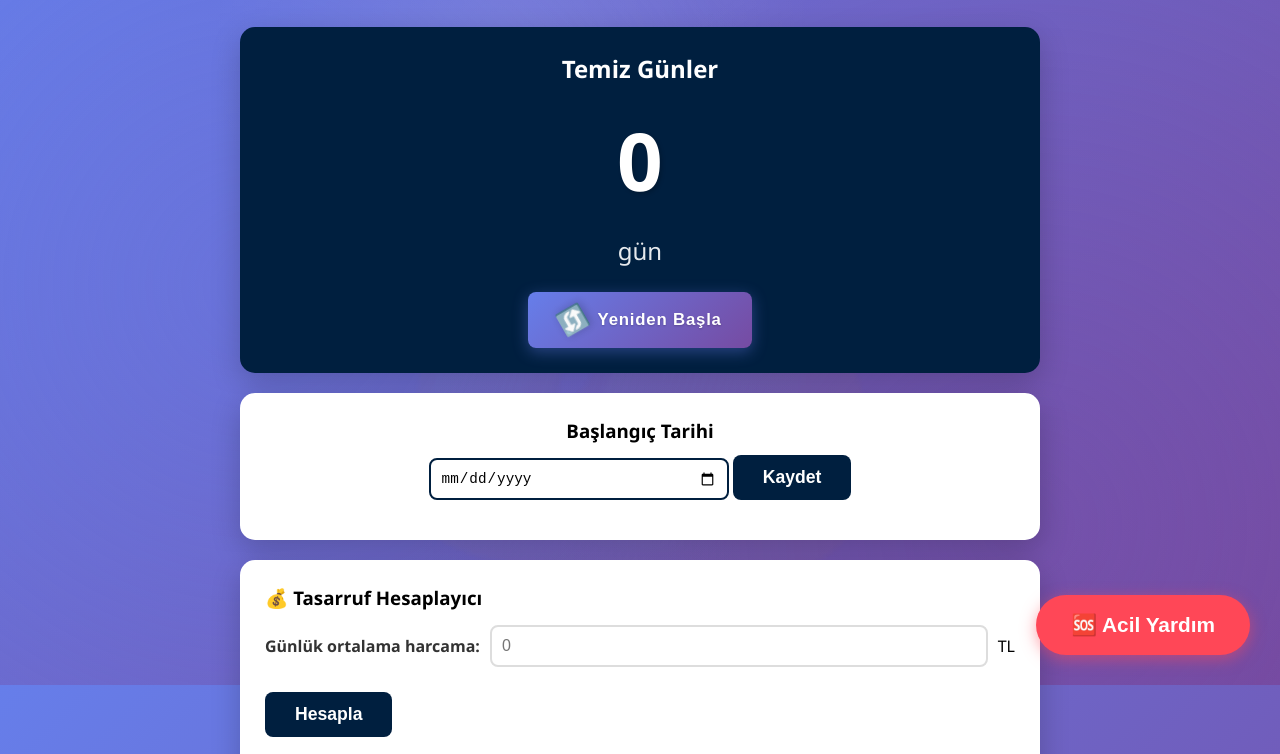
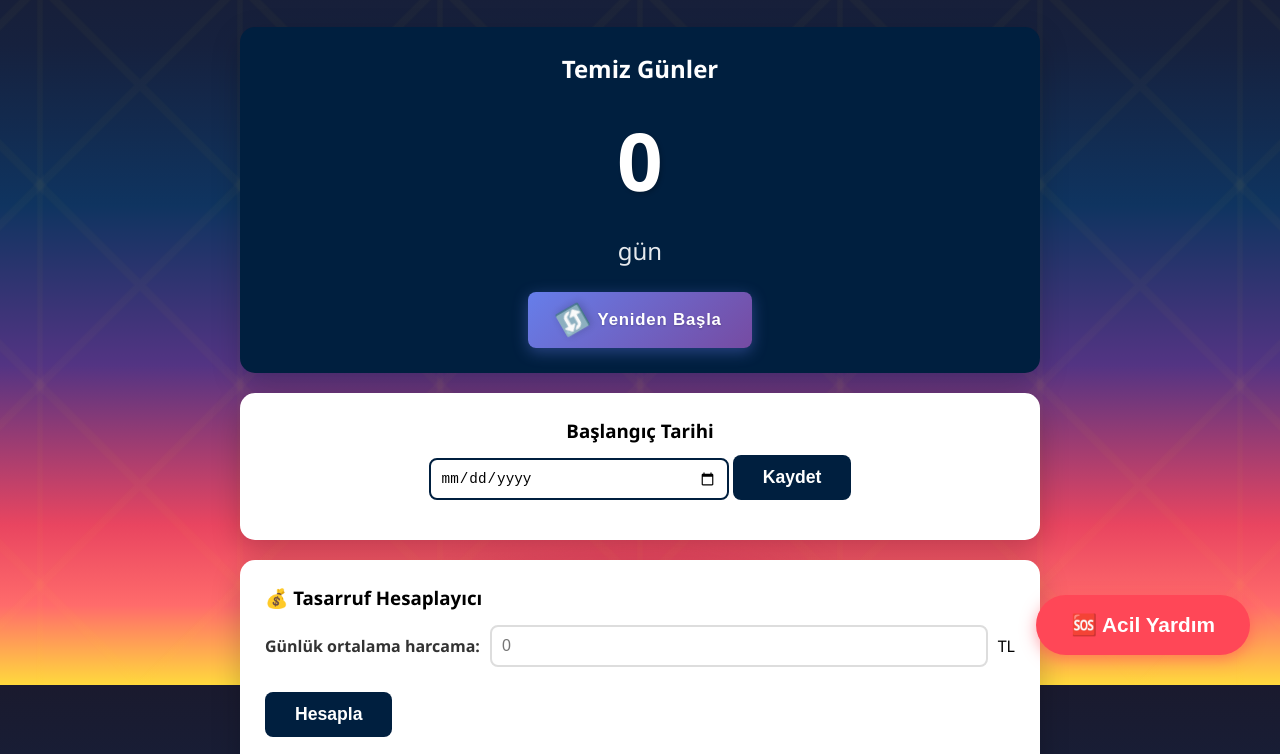
Before and after one commit to ltfcan06-max/kumar-birakma-app, a plain HTML site: page index.html in a window 1280 px wide. Shown: the part 115-869 px from the top of the page. Drawn offline with Linux system fonts and the light colour scheme.

Commit message:
Yukselen gunes temasi eklendi - yeni baslangic ve umut

```diff
--- a/style.css
+++ b/style.css
@@ -6,38 +6,69 @@
 
 body {
     font-family: 'Segoe UI', Tahoma, Geneva, Verdana, sans-serif;
-    background: linear-gradient(135deg, #667eea 0%, #764ba2 100%);
+    background: linear-gradient(to bottom,
+        #1a1a2e 0%,
+        #16213e 20%,
+        #0f3460 40%,
+        #533483 60%,
+        #e94560 80%,
+        #ff6b6b 90%,
+        #ffd93d 100%);
     background-attachment: fixed;
     min-height: 100vh;
     padding: 20px;
     position: relative;
+    overflow-x: hidden;
 }
 
+/* Yükselen Güneş */
 body::before {
-    content: '💪';
+    content: '';
     position: fixed;
-    top: 50%;
+    bottom: -50%;
     left: 50%;
-    transform: translate(-50%, -50%);
-    font-size: 40vw;
-    opacity: 0.03;
-    z-index: -1;
-    pointer-events: none;
+    transform: translateX(-50%);
+    width: 600px;
+    height: 600px;
+    background: radial-gradient(circle,
+        #ffd93d 0%,
+        #ff6b6b 30%,
+        #e94560 50%,
+        transparent 70%);
+    border-radius: 50%;
+    z-index: -2;
+    animation: sunrise 3s ease-in-out infinite alternate;
 }
 
+@keyframes sunrise {
+    0% {
+        bottom: -50%;
+        opacity: 0.8;
+    }
+    100% {
+        bottom: -45%;
+        opacity: 1;
+    }
+}
+
+/* Işık Huzmeleri */
 body::after {
     content: '';
     position: fixed;
-    top: 0;
-    left: 0;
+    bottom: 0;
+    left: 50%;
+    transform: translateX(-50%);
     width: 100%;
     height: 100%;
     background:
-        radial-gradient(circle at 20% 50%, rgba(102, 126, 234, 0.3) 0%, transparent 50%),
-        radial-gradient(circle at 80% 80%, rgba(118, 75, 162, 0.3) 0%, transparent 50%),
-        radial-gradient(circle at 40% 20%, rgba(255, 255, 255, 0.1) 0%, transparent 30%);
+        linear-gradient(45deg, transparent 48%, rgba(255, 217, 61, 0.1) 49%, rgba(255, 217, 61, 0.1) 51%, transparent 52%),
+        linear-gradient(90deg, transparent 48%, rgba(255, 217, 61, 0.1) 49%, rgba(255, 217, 61, 0.1) 51%, transparent 52%),
+        linear-gradient(135deg, transparent 48%, rgba(255, 217, 61, 0.1) 49%, rgba(255, 217, 61, 0.1) 51%, transparent 52%);
+    background-size: 200px 200px;
+    background-position: center bottom;
     z-index: -1;
     pointer-events: none;
+    opacity: 0.3;
 }
 
 .container {
```
